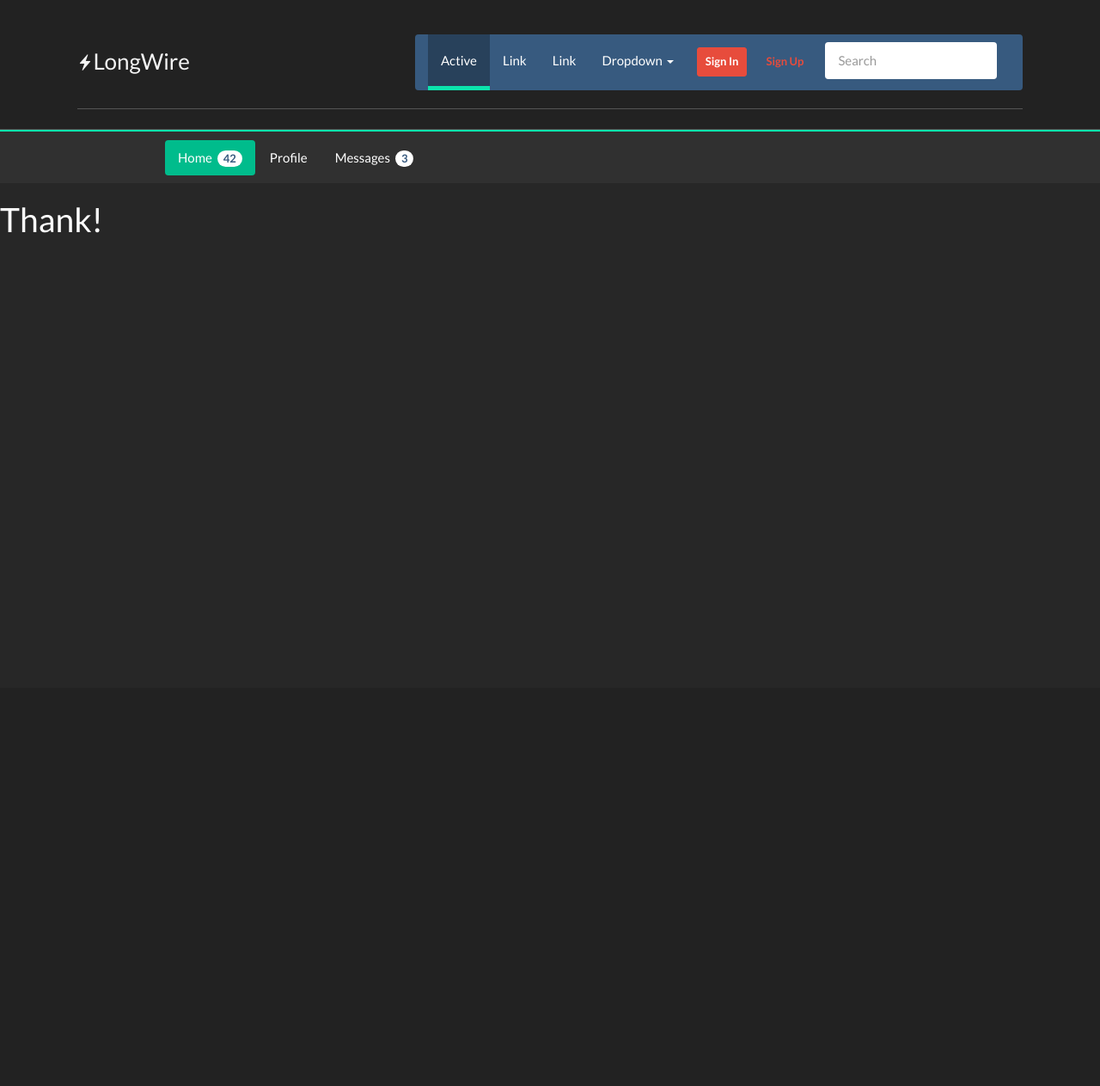
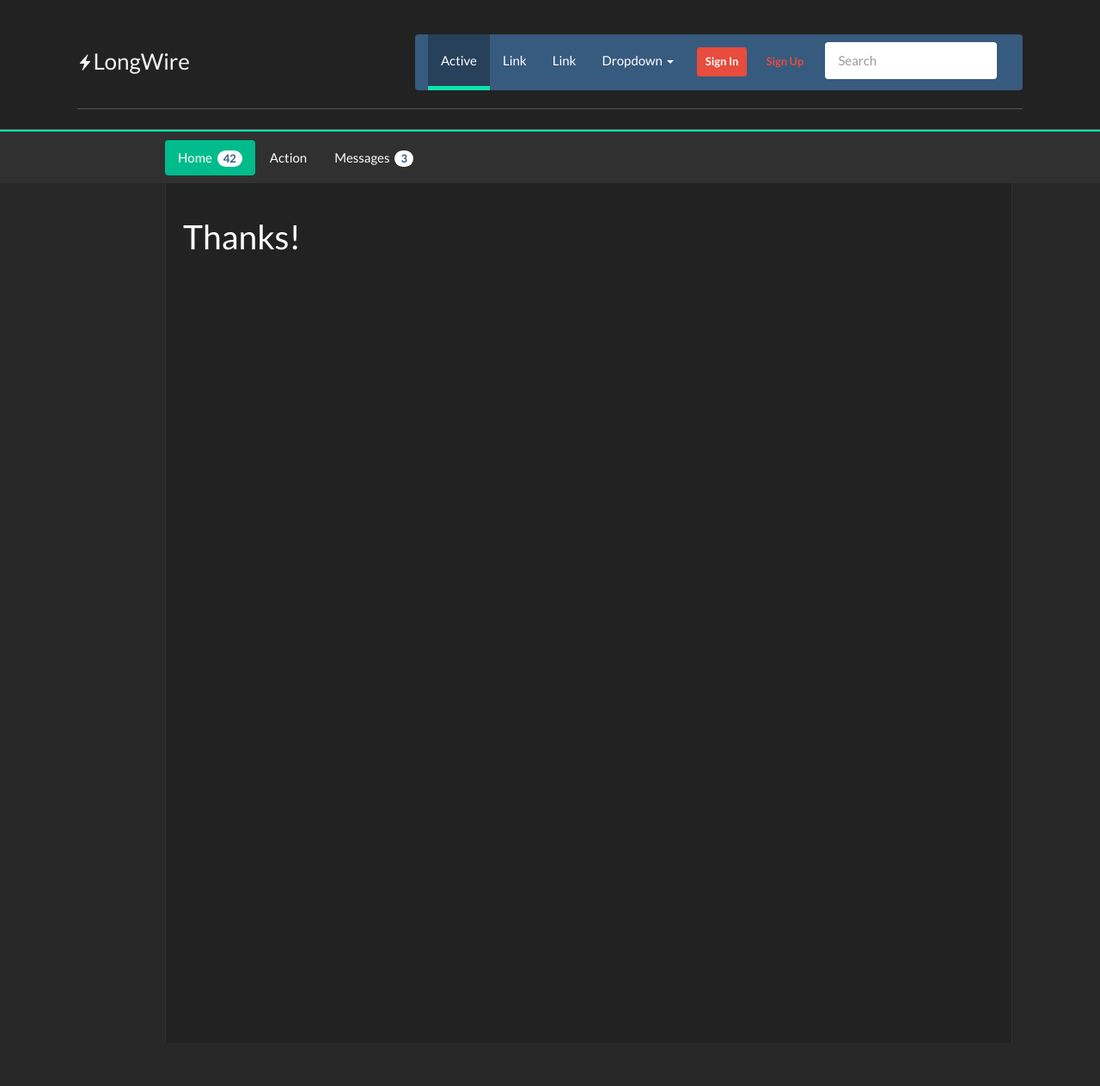
Before and after one commit to rdovgan/LongWire, a CodeIgniter app: page /index.php/user/thank in a window 1280 px wide; the page is wider, and only the part inside the window is pictured. Shown: that part at 86% size. Before the commit the page ends 271 px from the top of that part, so only its background shows below. Run offline with CodeIgniter, Linux system fonts and the light colour scheme; style sheets or scripts are compiled from the project's sources.

Commit message:
Add Action page

```diff
--- a/application/controllers/user.php
+++ b/application/controllers/user.php
@@ -128,6 +128,14 @@ class User extends CI_Controller {
         }
     }
 
+    public function action(){
+        $data['title'] = 'Home';
+        $data['head_menu'] = $this->getMenu();
+        $this->load->view('header_view', $data);
+        $this->load->view('menu_view', $data);
+        $this->load->view('action_view.php', $data);
+        $this->load->view('footer_view', $data);
+    }
 }
 
 ?>
--- /dev/null
+++ b/application/views/action_view.php
@@ -0,0 +1,3 @@
+<div id="content" class="container content">
+    Hello
+</div>
--- a/application/views/menu_view.php
+++ b/application/views/menu_view.php
@@ -4,7 +4,7 @@
     <div class="menu-container">
         <ul class="nav nav-pills">
             <li class="active"><a href="#">Home <span class="badge">42</span></a></li>
-            <li><a href="#">Profile <span class="badge"></span></a></li>
+            <li><?php echo anchor('user/action', 'Action'); ?></li>
             <li><a href="#">Messages <span class="badge">3</span></a></li>
             <div id='invBtns'>
                 <?php foreach ($head_menu as $item): ?>
--- a/application/views/thank_view.php
+++ b/application/views/thank_view.php
@@ -1,3 +1,3 @@
-<div id="content">
-    <h1>Thank!</h1>
+<div id="content" class="container content">
+    <h1>Thanks!</h1>
 </div><!--<div id="content">-->
```
